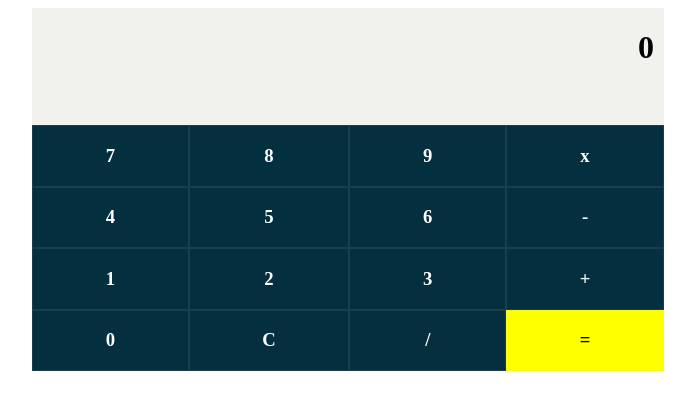
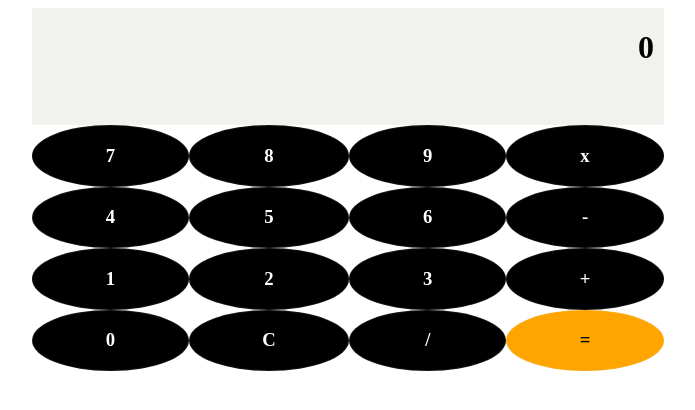
Before and after one commit to MetiLe/Lab_exercise_5, a plain HTML site: page calculator/index.html in a window 1280 px wide. Shown: the whole page, without its empty margins (292-987 px from the left). Drawn offline with Linux system fonts and the light colour scheme.

Commit message:
some style change

```diff
--- a/calculator/assets/css/style.css
+++ b/calculator/assets/css/style.css
@@ -13,16 +13,17 @@
   justify-content: center;
   text-align: center;
   flex-wrap: wrap;
-  background-color: #032f3e;
+  background-color:black;
   color: white;
   border: 0.8px solid rgba(209, 203, 203, 0.1);
+  border-radius: 50%;
 }
 .container .row div:last-child {
   background-color: #4E47FF;
   font-weight: bolder;
 }
 .container div:last-child div:last-child {
-  background-color: yellow;
+  background-color:orange;
   color: black;
 }
 .container .display {
```
